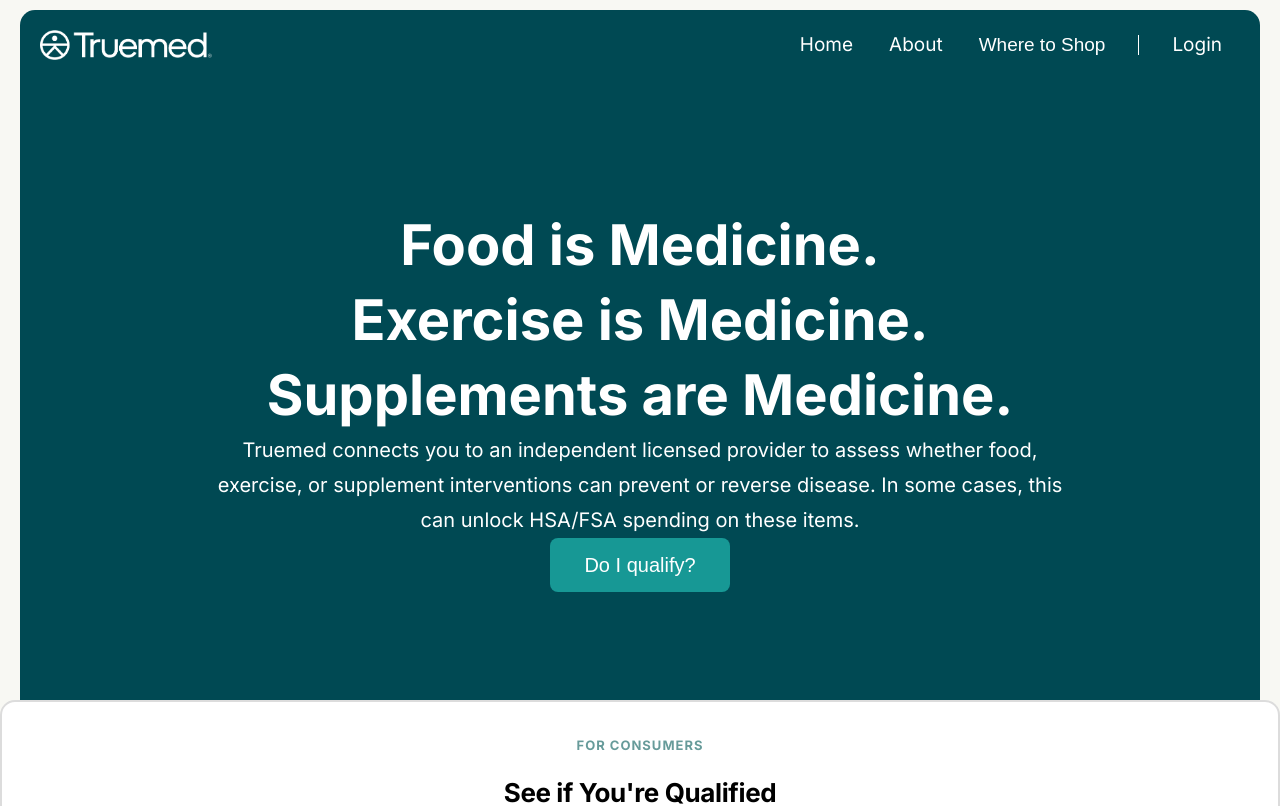
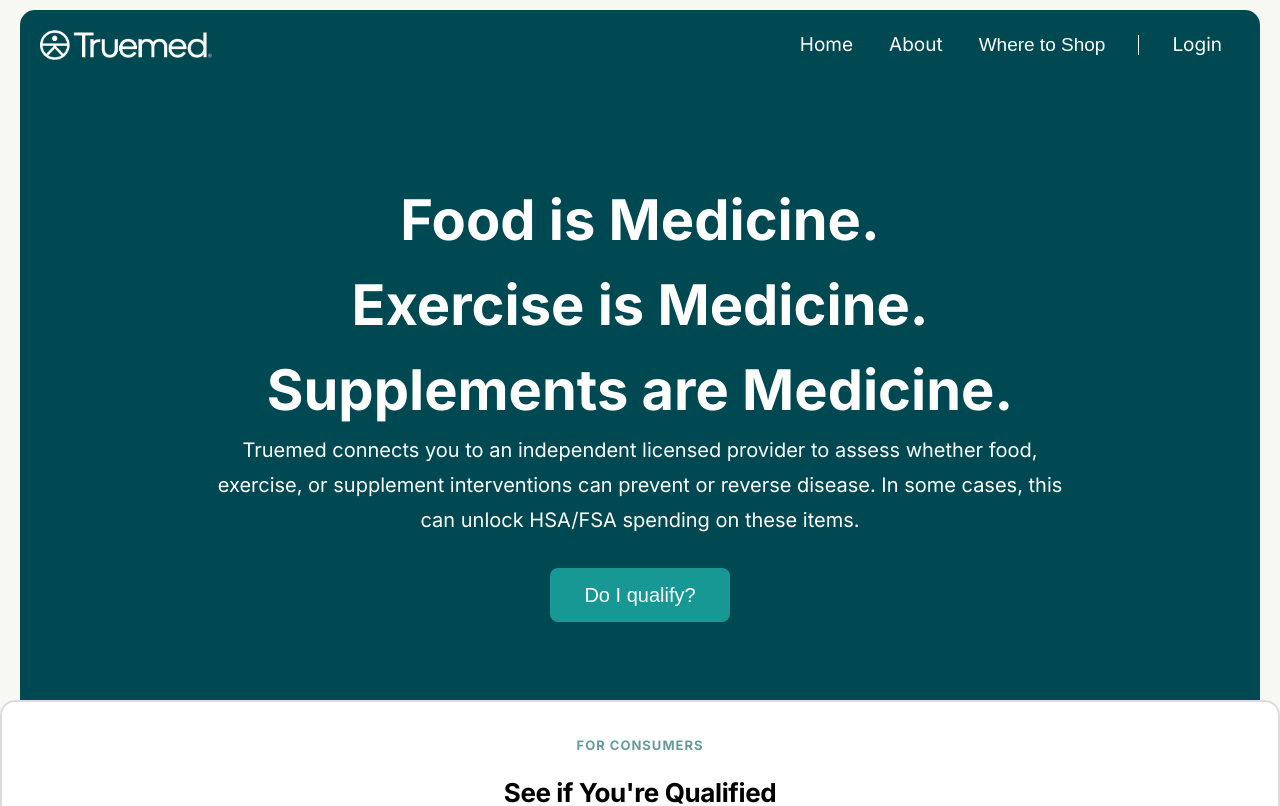
Before and after one commit to ElGuapo-Oficial/Falsemed, a Next.js app: page / in a window 1280 px wide. Shown: the top 806 px of the page. Built offline with nearby package versions, Linux system fonts and the light colour scheme.

Commit message:
files name refactor

```diff
--- a/src/app/components/principal-banner/principal-banner.module.css
+++ b/src/app/components/principal-banner/principal-banner.module.css
@@ -97,7 +97,7 @@
   .principal-banner-text h1 {
     font-size: 56px;
     margin: 0;
-    line-height: 75px;
+    line-height: 85px;
   }
 
   .principal-banner-text p {
@@ -113,6 +113,7 @@
     width: 180px;
     font-size: 20px;
     border-radius: 8px;
+    margin-top: 30px;
   }
 
   .principal-banner-text button:hover {
```
